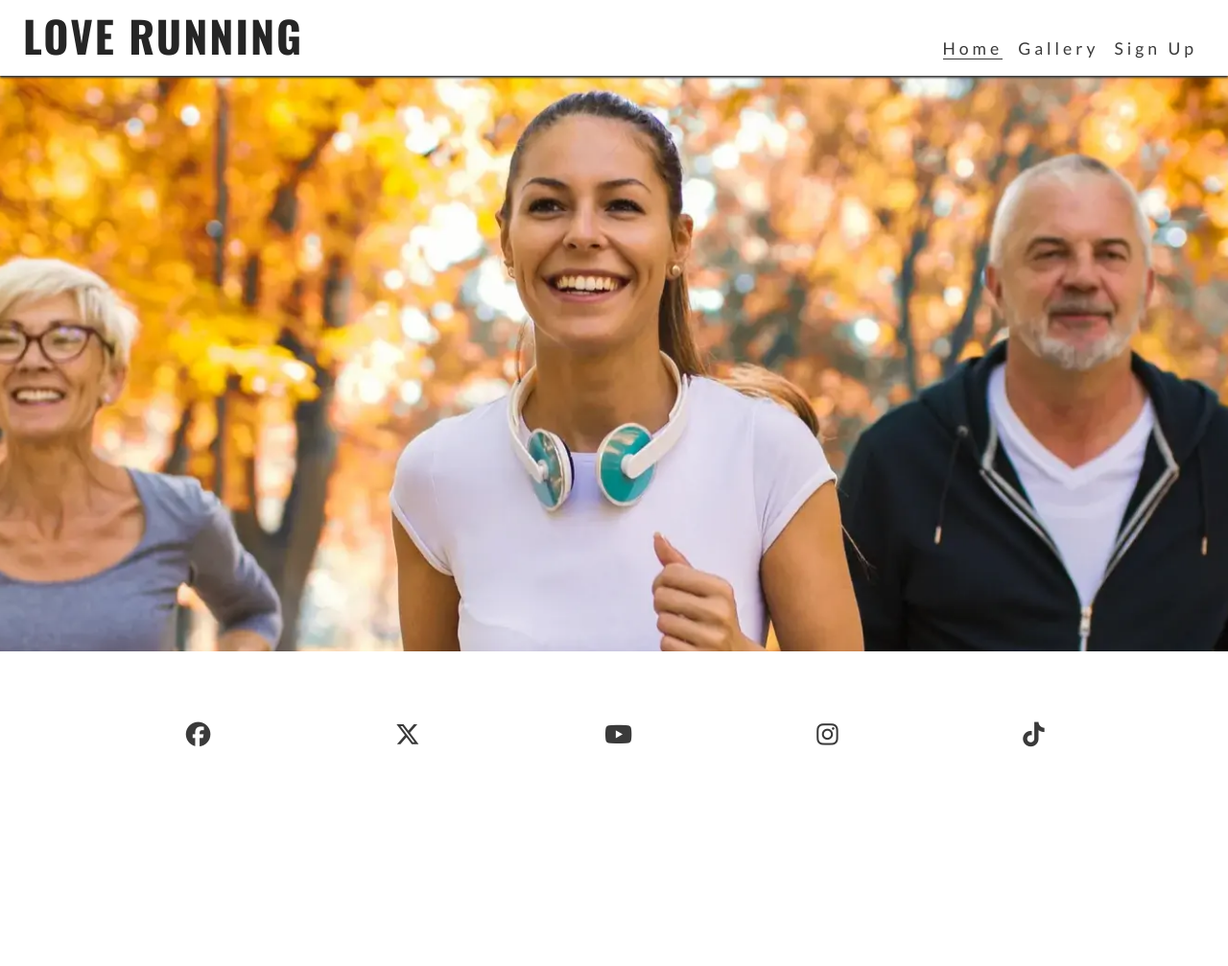
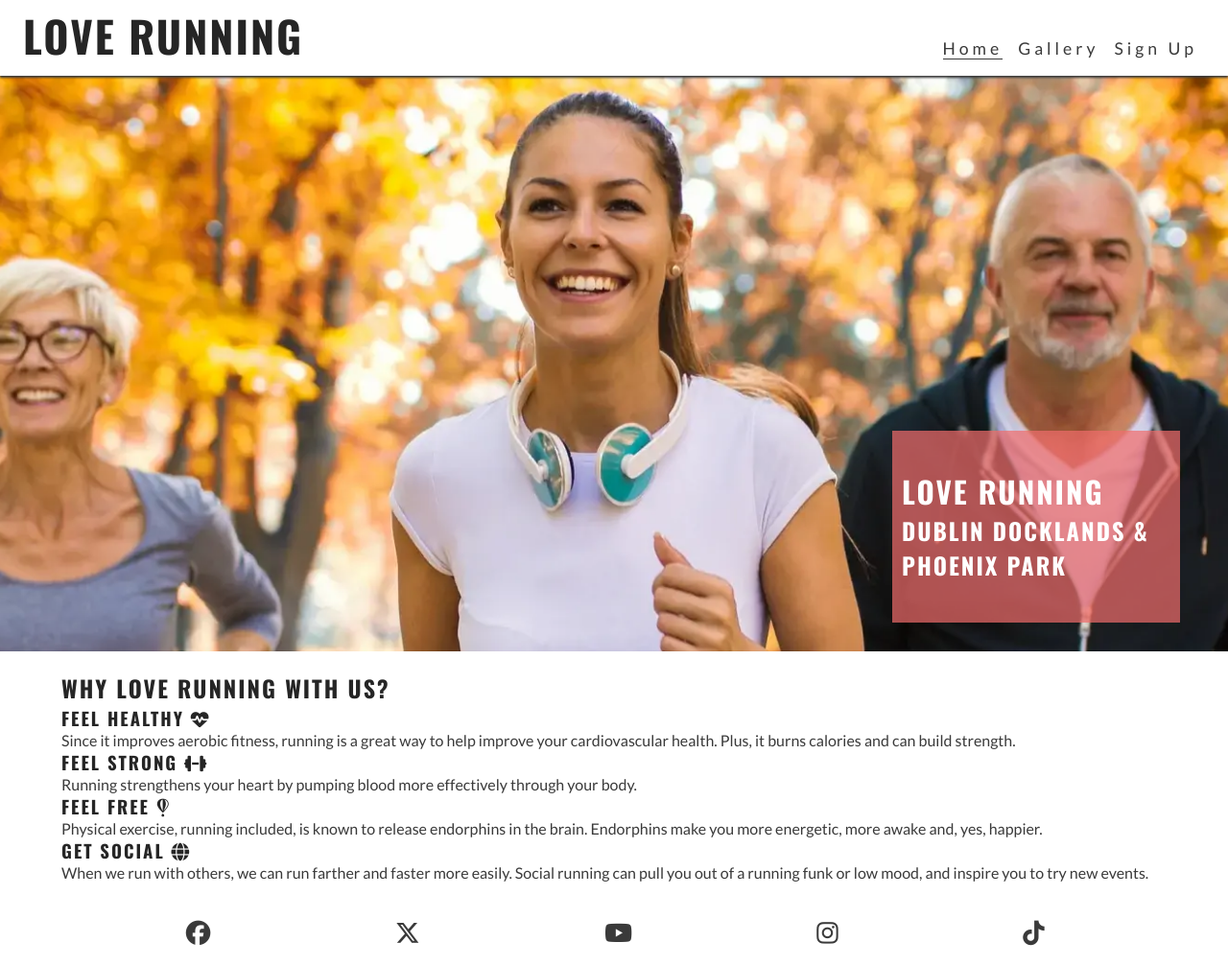
Before and after one commit to AndyMusicproducer/love-running, a plain HTML site: page index.html in a window 1280 px wide. Shown: the whole page at 96% size. Before the commit the page ends 800 px from the top, so only its background shows below. Drawn offline with nearby package versions, Linux system fonts and the light colour scheme.

Commit message:
add the reasons section

```diff
--- a/assets/css/style.css
+++ b/assets/css/style.css
@@ -16,6 +16,14 @@ body {
     /* Generic Project Styles */
     color: #3a3a3a;
     font-family: "lato", sans-serif;
+}
+h1,
+h2,
+h3 {
+    font-family: "Oswald", sans-serif;
+    text-transform: uppercase;
+    letter-spacing: 2px;
+    color: #252525;
 }
 
 /* Header  */
@@ -36,12 +44,7 @@ header a {
     color: inherit;
 }
 /* heading 1 */
-h1 {
-    font-family: "Oswald", sans-serif;
-    text-transform: uppercase;
-    letter-spacing: 2px;
-    color: #252525;
-}
+
 #menu {
     list-style: none;
     font-size: 110%;
@@ -89,6 +92,48 @@ main {
     height: 600px;
     width: 100%;
     background: url("../images/hero-image.webp") no-repeat center center/cover;
+    position: relative;
+}
+
+#cover-text {
+    /* Final rgba value sets the opacity so it is semi-transpararent */
+    background-color: rgba(241, 109, 107, 0.7);
+    font-size: 130%;
+    position: absolute;
+    bottom: 30px;
+    width: 80%;
+    min-height: 200px;
+    padding-top: 40px;
+    padding-left: 10px;
+}
+
+#cover-text > h2,
+#cover-text > h3 {
+    color: #ffffff;
+}
+/* Reasons section */
+#reasons {
+    width: 90%;
+    margin: 20px auto;
+}
+
+#reasons h2 {
+    margin-bottom: 20px;
+    text-align: center;
+    font-size: 280%;
+}
+#benefits-mental > div {
+    line-height: 20px;
+    margin-bottom: 20px;
+}
+
+#benefits p {
+    padding: 0 20px;
+}
+
+#benefits hr {
+    border-top: 1px solid #3a3a3a;
+    margin: 5px 0;
 }
 
 /* Footer */
@@ -134,10 +179,15 @@ main {
         /* push main content down to accomadate larger header */
         margin-top: 79px;
     }
-}
-/*  Large devices 9laptops and desktops, 992px and up */
-@media screen and (min-width: 992px) {
-    #menu a:hover {
-        border-bottom: 1px solid #3a3a3a;
+    /* Hero */
+    #cover-text {
+        width: 300px;
+        right: 50px;
+    }
+    /*  Large devices 9laptops and desktops, 992px and up */
+    @media screen and (min-width: 992px) {
+        #menu a:hover {
+            border-bottom: 1px solid #3a3a3a;
+        }
     }
 }
--- a/index.html
+++ b/index.html
@@ -7,19 +7,19 @@
    <!-- Meta tags for search engines -->
    <meta name="description"
       content="Love Running. Club for runners in Dublin, Ireland. Urban running, trail running. Dublin docklands and Phoenix Park">
-   <meta name="keywords" content="love running, run, running club, runners, Ireland, Dublin, sport, exersise">
+   <meta name="keywords" content="love running, run, running club, runners, Ireland, Dublin, sport, exercise">
    <!-- Title -->
    <title>Love Running</title>
    <!-- Favicon -->
    <link rel="apple-touch-icon" sizes="180x180" href="assets/favicon/apple-touch-icon.png">
    <link rel="icon" type="image/png" sizes="32x32" href="assets/favicon/favicon-32x32.png">
    <link rel="icon" type="image/png" sizes="16x16" href="assets/favicon/favicon-16x16.png">
-   <!-- stylesheet -->
+   <!-- Stylesheet -->
    <link rel="stylesheet" href="assets/css/style.css">
 </head>
 
 <body>
-   <!-- header  -->
+   <!-- Header  -->
    <header>
       <a href="index.html">
          <h1 id="logo">Love Running</h1>
@@ -36,11 +36,54 @@
          </ul>
       </nav>
 
-
    </header>
    <!-- Main Content -->
    <main>
-      <section id="hero"></section>
+      <section id="hero">
+         <div id="cover-text">
+            <h2>Love Running</h2>
+            <h3>Dublin Docklands & Phoenix Park</h3>
+         </div>
+
+
+      </section>
+
+      <section id="reasons">
+         <h1>Why Love Running With Us? </h1>
+         <div id="benefits
+         ">
+            <div id="benefits-physical"></div>
+            <div>
+               <h3>Feel Healthy <i class="fa-solid fa-heart-pulse"></i></h3>
+            </div>
+
+            <div>
+               Since it improves aerobic fitness, running is a great way to help improve your cardiovascular health.
+               Plus, it burns calories and can build strength.
+               <h3>Feel Strong <i class="fa-solid fa-dumbbell"></i></h3>
+               Running strengthens your heart by pumping blood more effectively through your body.
+            </div>
+
+
+
+            <div id="benefits-mental"></div>
+            <div>
+               <h3>Feel Free <i class="fa-brands fa-fly"></i></h3>
+               Physical exercise, running included, is known to release endorphins in the brain. Endorphins make you
+               more energetic, more awake and, yes, happier.
+            </div>
+            <div>
+               <h3>Get Social <i class="fa-solid fa-globe"></i></h3>
+               When we run with others, we can run farther and faster more easily. Social running can pull you out of a
+               running funk or low mood, and inspire you to try new events.
+            </div>
+
+
+
+         </div>
+
+
+      </section>
 
    </main>
 
```
